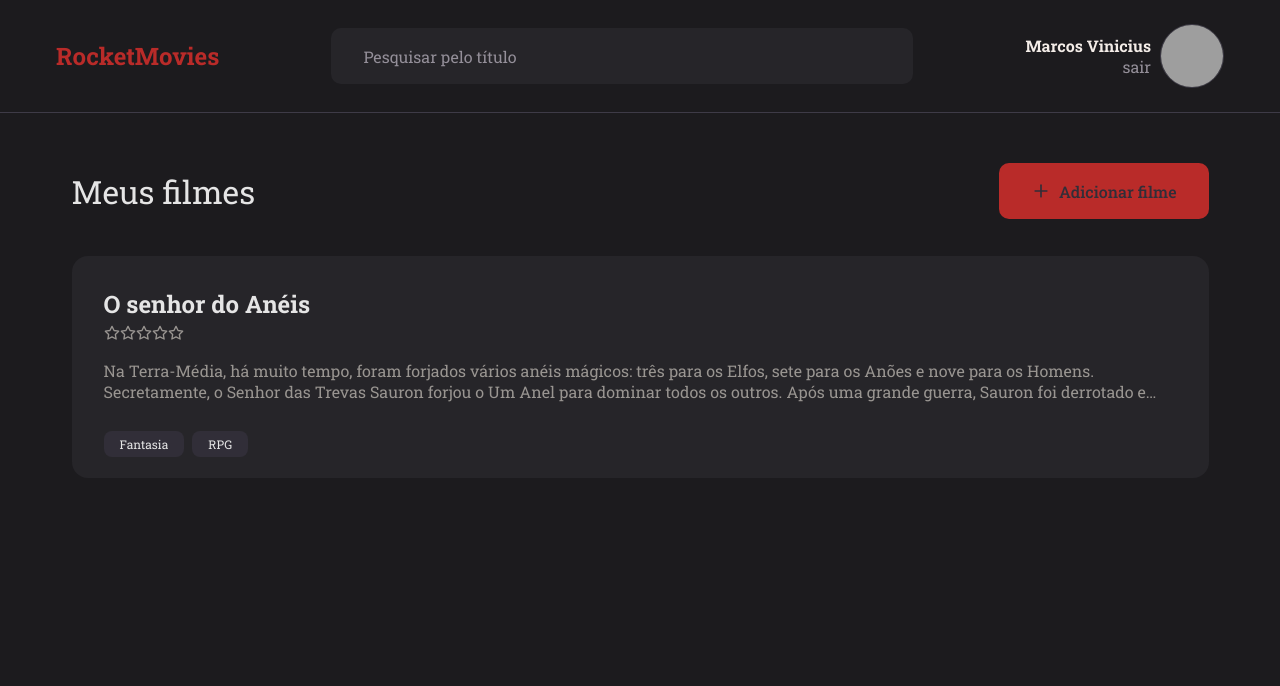
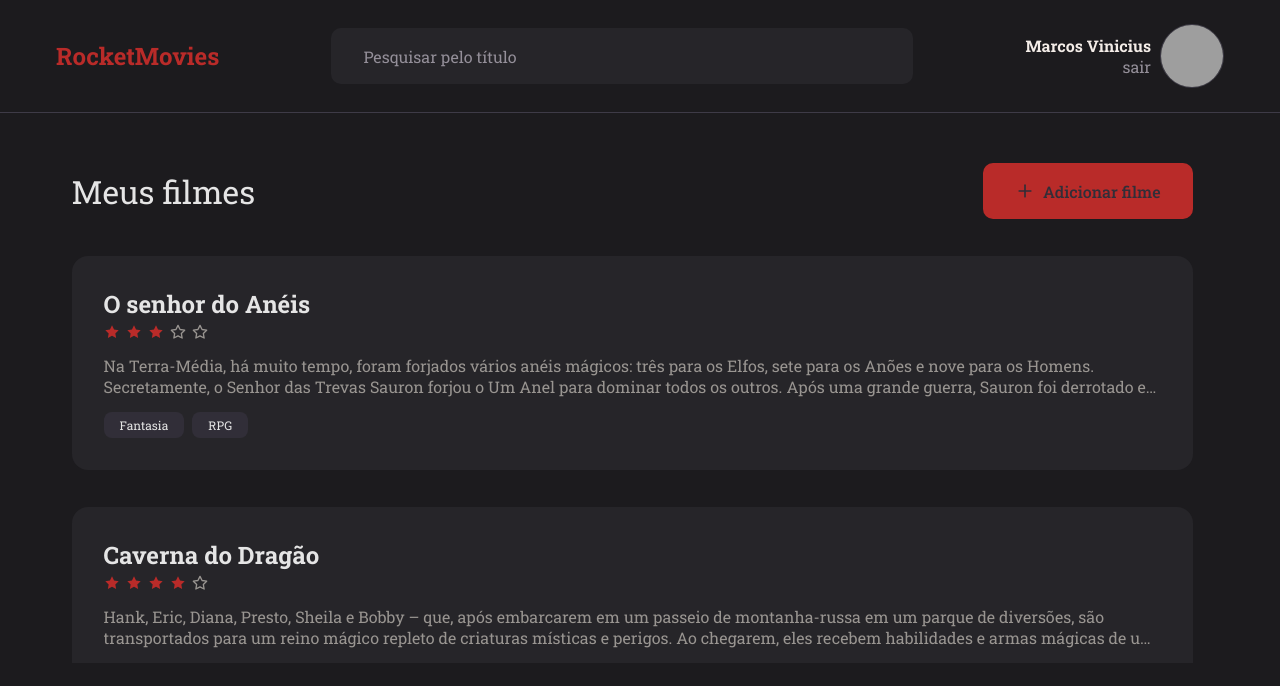
Before and after one commit to mviniciussb/MovieNotes--Frontend, a React (Vite) app: page / in a window 1280 px wide. Shown: the top 686 px of the page. Built offline with nearby package versions, Linux system fonts and the light colour scheme; grey boxes are pictures that could not be loaded.

Commit message:
The way you work with notes has been improved and the way you can tag them has also been improved, making the application more scalable.

```diff
--- a/src/components/note/index.jsx
+++ b/src/components/note/index.jsx
@@ -1,23 +1,29 @@
-import { Container } from "./style";
+import { Container, Header, Main, Footer } from "./style";
+import { Rating } from "../../components/rating";
 
-import {Tag} from "../../components/tag"
+import { Tag } from "../../components/tag";
 
-export function Note({ data, children }) {
+export function Note({ data }) {
   return (
     <Container>
+      <Header>
         <h2>{data.title}</h2>
+        <Rating data={data} />
+      </Header>
 
-      {children}
+      <Main>{data.description}</Main>
 
+      <Footer>
         {data.tags && (
-        <footer>
+          <div className="tags">
             {data.tags.map((tag) => (
               <Tag title={tag.name} key={tag.id}>
                 {tag.name}
               </Tag>
             ))}
-        </footer>
+          </div>
         )}
+      </Footer>
     </Container>
   );
 }
--- a/src/components/note/style.js
+++ b/src/components/note/style.js
@@ -2,7 +2,6 @@ import styled from "styled-components";
 
 export const Container = styled.div`
   width: 100%;
-  height: 22.2rem;
   border-radius: 1.6rem;
   background-color: ${({ theme }) => theme.COLORS.BACKGROUND_3};
 
@@ -10,12 +9,37 @@ export const Container = styled.div`
 
   padding: 3.2rem;
 
+  display: flex;
+  flex-direction: column;
+  gap: 1.5rem;
+`;
+
+export const Header = styled.header`
+  display: flex;
+  flex-direction: column;
+  gap: .4rem;
+
   > h2 {
     color: ${({ theme }) => theme.COLORS.WHITE_2};
     font-size: 2.4rem;
   }
+`
 
-  > footer{
-    padding-top: 1.5rem;
-  }
-`;
+export const Main = styled.main`
+
+
+      color: ${({ theme }) => theme.COLORS.GRAY_1};
+      overflow: hidden;
+      text-overflow: ellipsis;
+      display: -webkit-box;
+      -webkit-line-clamp: 2;
+      -webkit-box-orient: vertical;
+
+`
+export const Footer = styled.footer`
+
+    > .tags {
+      display: flex;
+      gap: .8rem;
+    }
+`
--- /dev/null
+++ b/src/components/rating/index.jsx
@@ -0,0 +1,13 @@
+import { FiStar } from "react-icons/fi";
+
+import { Container } from "./style";
+
+export function Rating({ data }) {
+  return (
+    <Container>
+      {[...Array(5)].map((_, index) => (
+        <FiStar key={index} className={index < data.rating ? "active" : ""} />
+      ))}
+    </Container>
+  );
+}
--- /dev/null
+++ b/src/components/rating/style.js
@@ -0,0 +1,15 @@
+import styled from "styled-components";
+
+export const Container = styled.div`
+    display: flex;
+    gap: .6rem;
+
+    svg {
+        stroke: ${({ theme }) => theme.COLORS.GRAY_1};
+
+        &.active {
+            stroke: none;
+            fill: ${({ theme }) => theme.COLORS.RED};
+        }
+    }
+`;
--- a/src/components/tag/style.js
+++ b/src/components/tag/style.js
@@ -8,6 +8,4 @@ export const Container = styled.span`
     text-align: center;
     font-size: 1.2rem;
     padding: .5rem 1.6rem;
-
-    margin-right: .8rem;
 `
--- a/src/pages/home/index.jsx
+++ b/src/pages/home/index.jsx
@@ -2,8 +2,7 @@ import { Container, Main } from "./style";
 import { Header } from "../../components/header";
 import { Button } from "../../components/button";
 import { Note } from "../../components/note";
-import { Tag } from "../../components/tag";
-import { FiStar, FiPlus } from "react-icons/fi";
+import { FiPlus } from "react-icons/fi";
 
 export function Home() {
   return (
@@ -22,41 +21,37 @@ export function Home() {
           />
         </div>
 
-        <section>
         <Note
           data={{
             title: "O senhor do Anéis",
+            rating: 3,
+            description: `Na Terra-Média, há muito tempo, foram forjados vários anéis mágicos:
+            três para os Elfos, sete para os Anões e nove para os Homens.
+            Secretamente, o Senhor das Trevas Sauron forjou o Um Anel para
+            dominar todos os outros. Após uma grande guerra, Sauron foi
+            derrotado e perdeu o anel, que acabou encontrado pela criatura
+            Gollum e, posteriormente, pelo hobbit Bilbo Bolseiro.`,
             tags: [
-                {
-                  id: 1,
-                  name: "Fantasia",
-                },
-                {
-                  id: 2,
-                  name: "RPG",
-                },
+              { id: 1, name: "Fantasia" },
+              { id: 2, name: "RPG" },
             ],
           }}
-          >
-            <div className="rating">
-              <FiStar />
-              <FiStar />
-              <FiStar />
-              <FiStar />
-              <FiStar />
-            </div>
+        ></Note>
 
-            <p>
-              Na Terra-Média, há muito tempo, foram forjados vários anéis
-              mágicos: três para os Elfos, sete para os Anões e nove para os
-              Homens. Secretamente, o Senhor das Trevas Sauron forjou o Um Anel
-              para dominar todos os outros. Após uma grande guerra, Sauron foi
-              derrotado e perdeu o anel, que acabou encontrado pela criatura
-              Gollum e, posteriormente, pelo hobbit Bilbo Bolseiro.
-            </p>
+        <Note
+          data={{
+            title: "Caverna do Dragão",
+            rating: 4,
+            description: `Hank, Eric, Diana, Presto, Sheila e Bobby – que, após embarcarem em um passeio de montanha-russa em um parque de diversões, são transportados para um reino mágico repleto de criaturas místicas e perigos. Ao chegarem, eles recebem habilidades e armas mágicas de um guia chamado Mestre dos Magos, que os orienta em sua busca para encontrar o caminho de volta para casa.
 
-          </Note>
-        </section>
+            No mundo mágico, o grupo enfrenta desafios e inimigos, sendo o mais perigoso o Vingador, um vilão que deseja capturar seus poderes mágicos. Ao            longo da jornada, os jovens exploram reinos fantásticos e aprendem lições sobre coragem, amizade e sacrifício, mas nunca encontram uma maneira            definitiva de retornar ao mundo real, deixando o final da série aberto e cheio de mistério.`,
+            tags: [
+              { id: 1, name: "Mestre dos Magos" },
+              { id: 2, name: "Vingador" },
+            ],
+          }}
+        ></Note>
+
       </Main>
     </Container>
   );
--- a/src/pages/home/style.js
+++ b/src/pages/home/style.js
@@ -1,7 +1,7 @@
 import styled from "styled-components";
 
 export const Container = styled.div`
-  height: 100%;
+  height: 100vh;
 `;
 
 export const Main = styled.main`
@@ -10,6 +10,11 @@ export const Main = styled.main`
   display: flex;
   flex-direction: column;
   gap: 3.7rem;
+
+  overflow-y: auto;
+
+  height: 50rem;
+  padding-right: 1.6rem;
 
   > .title-page {
     display: flex;
@@ -35,34 +40,4 @@ export const Main = styled.main`
       }
     }
   }
-
-  > section {
-    display: flex;
-    flex-direction: column;
-    gap: 2.4rem;
-
-    max-height: 58vh;
-    overflow-y: auto;
-
-    .rating {
-      margin-top: 0.4rem;
-
-      svg {
-        stroke: ${({ theme }) => theme.COLORS.GRAY_1};
-        /* fill: ${({ theme }) => theme.COLORS.GRAY_1}; */
-      }
-    }
-
-    p {
-      color: ${({ theme }) => theme.COLORS.GRAY_1};
-      max-height: 5.2rem;
-      overflow: hidden;
-      text-overflow: ellipsis;
-      display: -webkit-box;
-      -webkit-line-clamp: 2;
-      -webkit-box-orient: vertical;
-
-      margin: 1.5rem 0;
-    }
-  }
 `;
```
Lines whose indentation alone changed are shown as unchanged.
